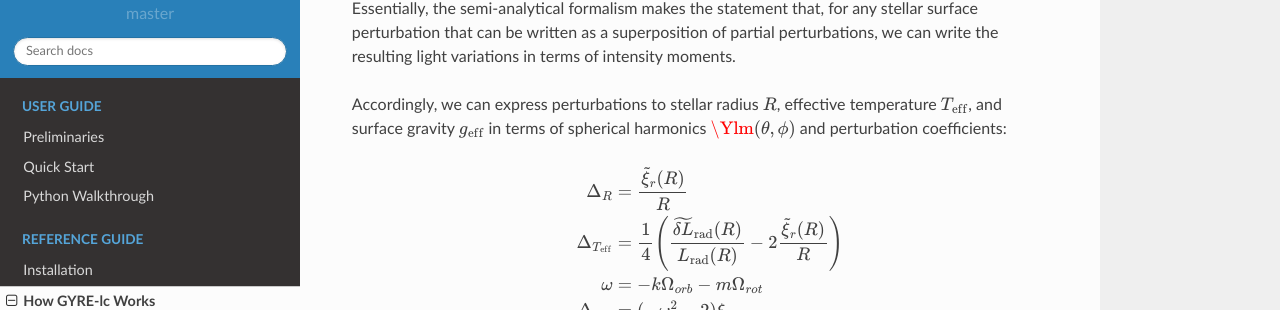
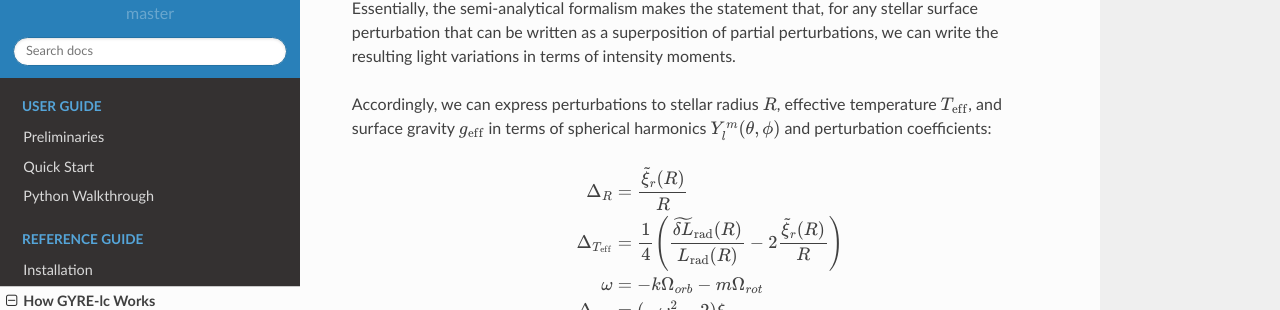
Before and after one commit to aaronesque/gyre-lc, a Sphinx documentation site: the page built from docs/source/ref-guide/how-gyre-lc-works.rst, in a window 1280 px wide and 900 px high, scrolled down 1317 px. Shown: the part 141-451 px from the top of the window. Built offline with Sphinx 7.4.7 and the Read the Docs theme 2.0.0, drawn with Linux system fonts in a browser that asks for light colours; cross-references to code outside the pages are shown as plain code.

Commit message:
TeX macros to docs

```diff
--- a/docs/source/ref-guide/how-gyre-lc-works.rst
+++ b/docs/source/ref-guide/how-gyre-lc-works.rst
@@ -49,7 +49,7 @@ The semi-analytical formalism for light variations due to tides extends earlier
 
 Essentially, the semi-analytical formalism makes the statement that, for any stellar surface perturbation that can be written as a superposition of partial perturbations, we can write the resulting light variations in terms of intensity moments.
 
-Accordingly, we can express perturbations to stellar radius :math:`R`, effective temperature :math:`T_\mathrm{eff}`, and surface gravity :math:`g_\eff` in terms of spherical harmonics :math:`\Ylm(\theta, \phi)` and perturbation coefficients:
+Accordingly, we can express perturbations to stellar radius :math:`R`, effective temperature :math:`T_\mathrm{eff}`, and surface gravity :math:`g_\eff` in terms of spherical harmonics :math:`\Yml (\theta, \phi)` and perturbation coefficients:
 
 .. math::
     \Delta_R &= \frac{\tilde{\xi}_r(R)}{R}\\
```
